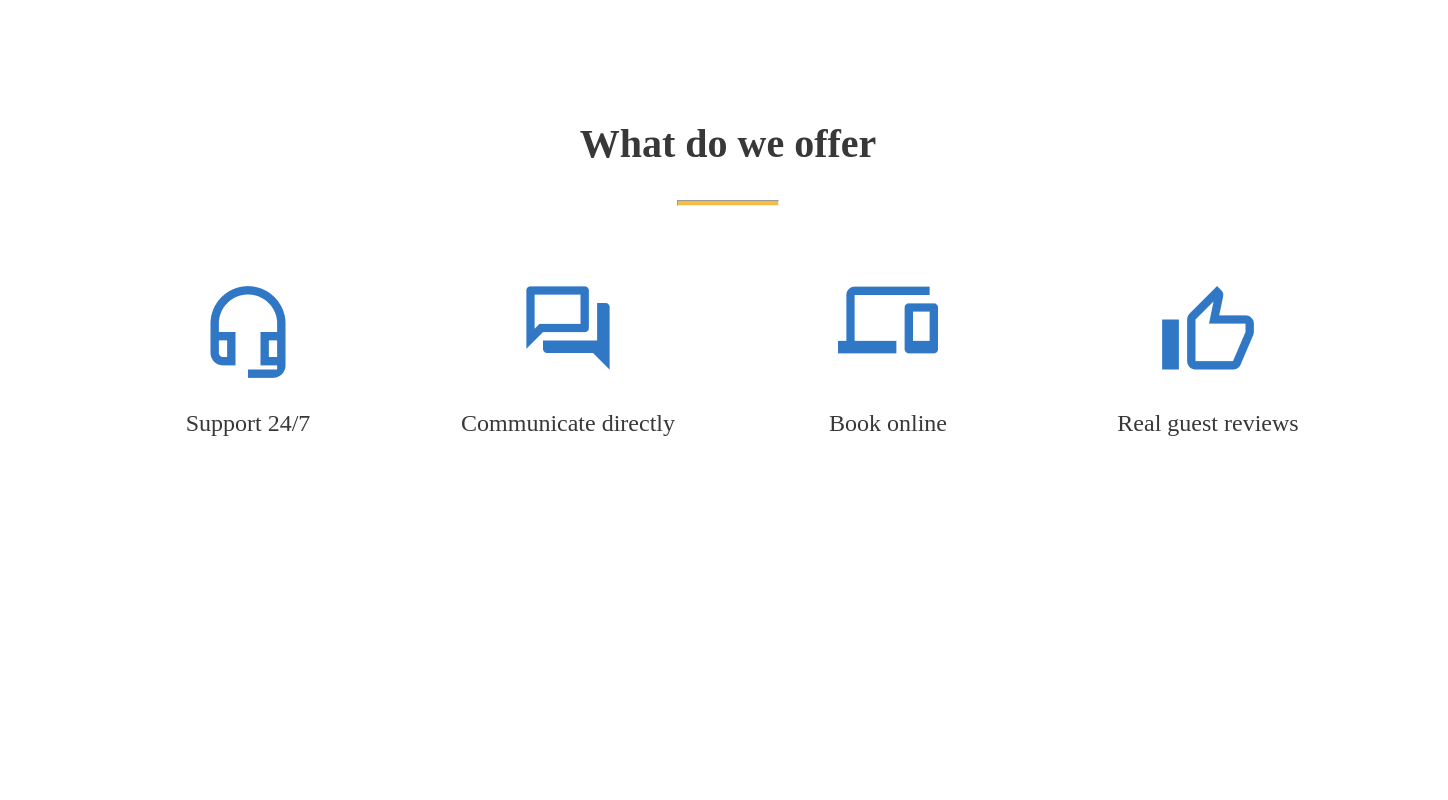
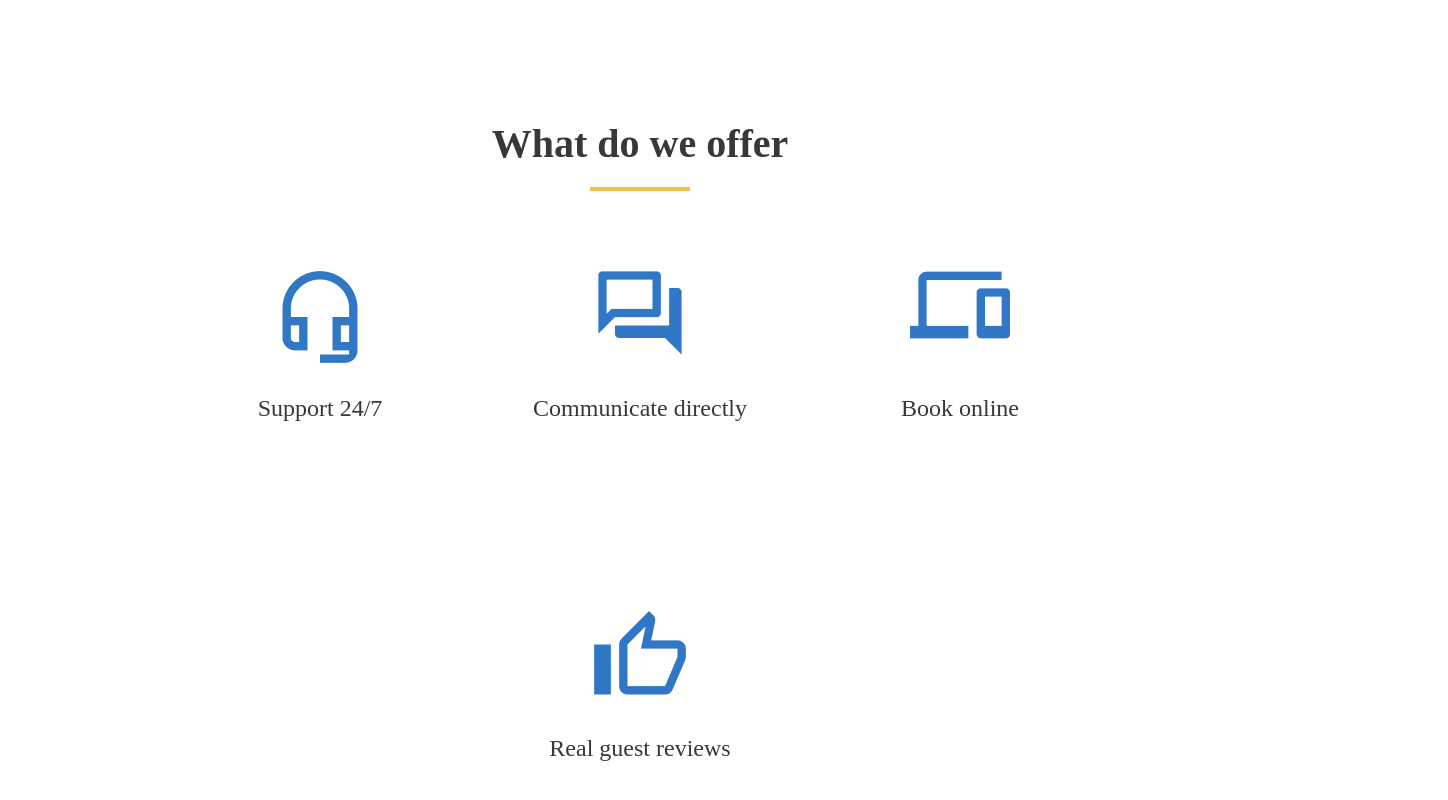
Before and after one commit to MariaOdinson/if-html, a website: page index.html in a window 1280 px wide. Shown: the whole page, 1448 px wide, since content can reach past the window. Drawn offline with Linux system fonts and the light colour scheme.

Commit message:
Fixed margin of some classes

```diff
--- a/styles/style.css
+++ b/styles/style.css
@@ -1,16 +1,15 @@
 .advantages {
   text-align: center;
   background-color: #ffffff;
-  width: 1440px;
-  height: 570px;
-  margin-left: auto;
-  margin-right: auto;
+  max-width: 1440px;
+  max-height: 570px;
+  margin: auto;
 }
 
 .title {
   color: #383838;
   text-align: center;
-  margin-top: 120px;
+  margin: 120px auto 0 auto;
   font-size: 40px;
 }
 
@@ -18,9 +17,9 @@
   background-color: #f5bd41;
   height: 4px;
   width: 100px;
-  margin-top: 20px;
-  margin-bottom: 0;
+  margin: 20px auto 0 auto;
   text-align: center;
+  border: 0;
 }
 
 .inline-block {
@@ -34,11 +33,10 @@
 .image-block {
   height: 100px;
   width: 100px;
-  margin-left: auto;
-  margin-right: auto;
+  margin: 0 auto;
 }
 
 .description {
-   color: #383838;
-   font-size: 24px;
- }
+  color: #383838;
+  font-size: 24px;
+}
```
